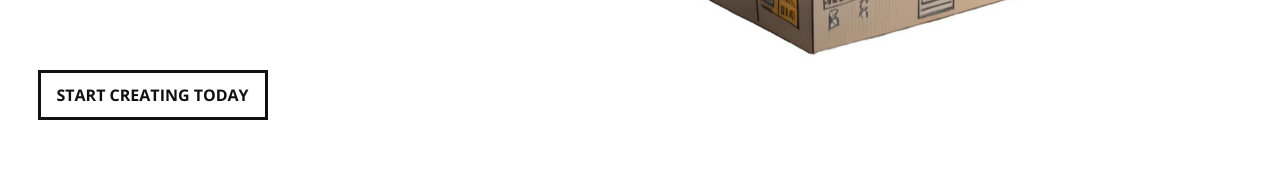
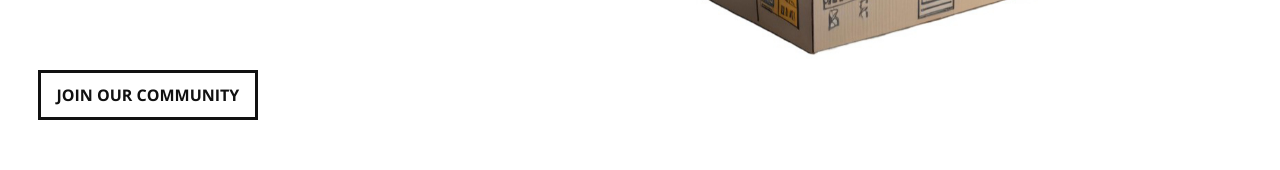
Before and after one commit to cllom/TimLabs, a plain HTML site: page index.html in a window 1280 px wide. Shown: the part 470-640 px from the top of the page. Drawn offline with nearby package versions, Linux system fonts and the light colour scheme.

Commit message:
add survey link

```diff
--- a/index.html
+++ b/index.html
@@ -91,7 +91,7 @@
 
                 </div>
                 <!--Call to Action-->
-                <a href="#" class="button">START CREATING TODAY</a>
+                <a href="https://mit.co1.qualtrics.com/jfe/preview/previewId/c53d719a-8d12-4f5a-8011-26fb23561b28/SV_3X9xDWEDig4IxJI?Q_CHL=preview&Q_SurveyVersionID=current" target="_blank" class="button">JOIN OUR COMMUNITY</a>
                 <!--End Call to Action-->
 
             </div>
```
